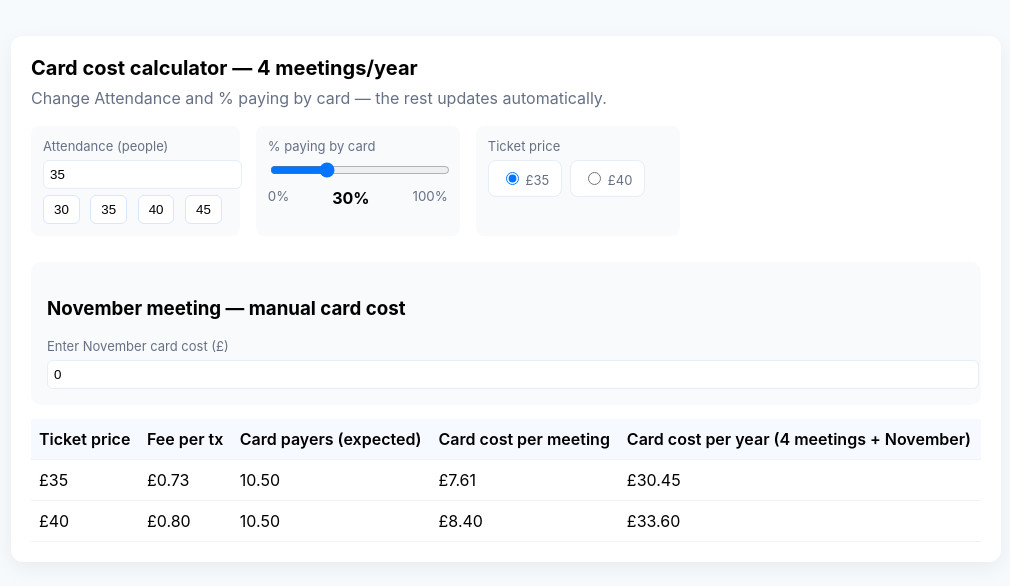
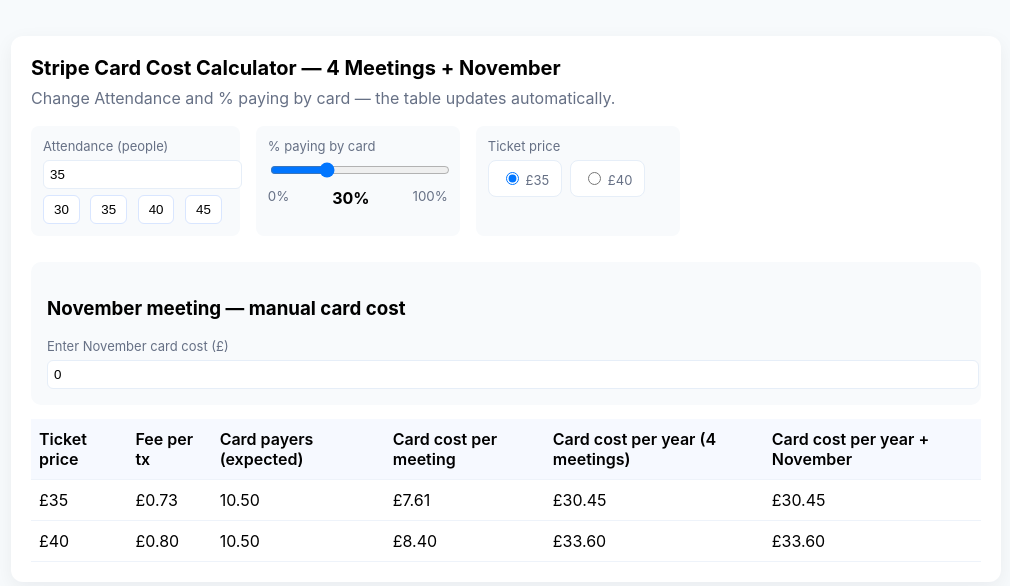
Before and after one commit to Macnab2025/StripeCostCalculator, a plain HTML site: page index.html in a window 1280 px wide. Shown: the whole page, without its empty margins (134-1144 px from the left). Drawn offline with Linux system fonts and the light colour scheme.

Commit message:
index.html

```diff
--- a/index.html
+++ b/index.html
@@ -3,7 +3,7 @@
 <head>
   <meta charset="utf-8" />
   <meta name="viewport" content="width=device-width,initial-scale=1" />
-  <title>Card Cost Calculator — Meetings</title>
+  <title>Stripe Card Cost Calculator — 4 Meetings + November</title>
   <style>
     :root{--bg:#f7fafc;--card:#fff;--muted:#667085;--accent:#0b6cff}
     body{font-family:Inter,ui-sans-serif,system-ui; background:var(--bg); padding:28px;}
@@ -27,8 +27,8 @@
 </head>
 <body>
   <div class="card">
-    <h1>Card cost calculator — 4 meetings/year</h1>
-    <p class="small">Change Attendance and % paying by card — the rest updates automatically.</p>
+    <h1>Stripe Card Cost Calculator — 4 Meetings + November</h1>
+    <p class="small">Change Attendance and % paying by card — the table updates automatically.</p>
 
     <div class="controls">
       <div class="control">
@@ -70,7 +70,8 @@
           <th>Fee per tx</th>
           <th>Card payers (expected)</th>
           <th>Card cost per meeting</th>
-          <th>Card cost per year (4 meetings + November)</th>
+          <th>Card cost per year (4 meetings)</th>
+          <th>Card cost per year + November</th>
         </tr>
       </thead>
       <tbody></tbody>
@@ -95,7 +96,7 @@
 
   function calc(ticketPrice, attendance, pct){
     const feePerTx = ticketPrice * 0.015 + 0.20;
-    const cardPayers = attendance * (pct/100);
+    const cardPayers = attendance * (pct / 100);
     const costPerMeeting = feePerTx * cardPayers;
     const annual = costPerMeeting * 4;
     return {feePerTx, cardPayers, costPerMeeting, annual};
@@ -107,7 +108,7 @@
     const november = Number(novemberInput.value) || 0;
     pctLabel.textContent = pct + '%';
 
-    const prices = [35,40];
+    const prices = [35, 40];
     resultsTbody.innerHTML = '';
 
     prices.forEach(price => {
@@ -118,6 +119,7 @@
         <td>${formatCurrency(r.feePerTx)}</td>
         <td>${r.cardPayers.toFixed(2)}</td>
         <td>${formatCurrency(r.costPerMeeting)}</td>
+        <td>${formatCurrency(r.annual)}</td>
         <td>${formatCurrency(r.annual + november)}</td>
       `;
       resultsTbody.appendChild(tr);
```
